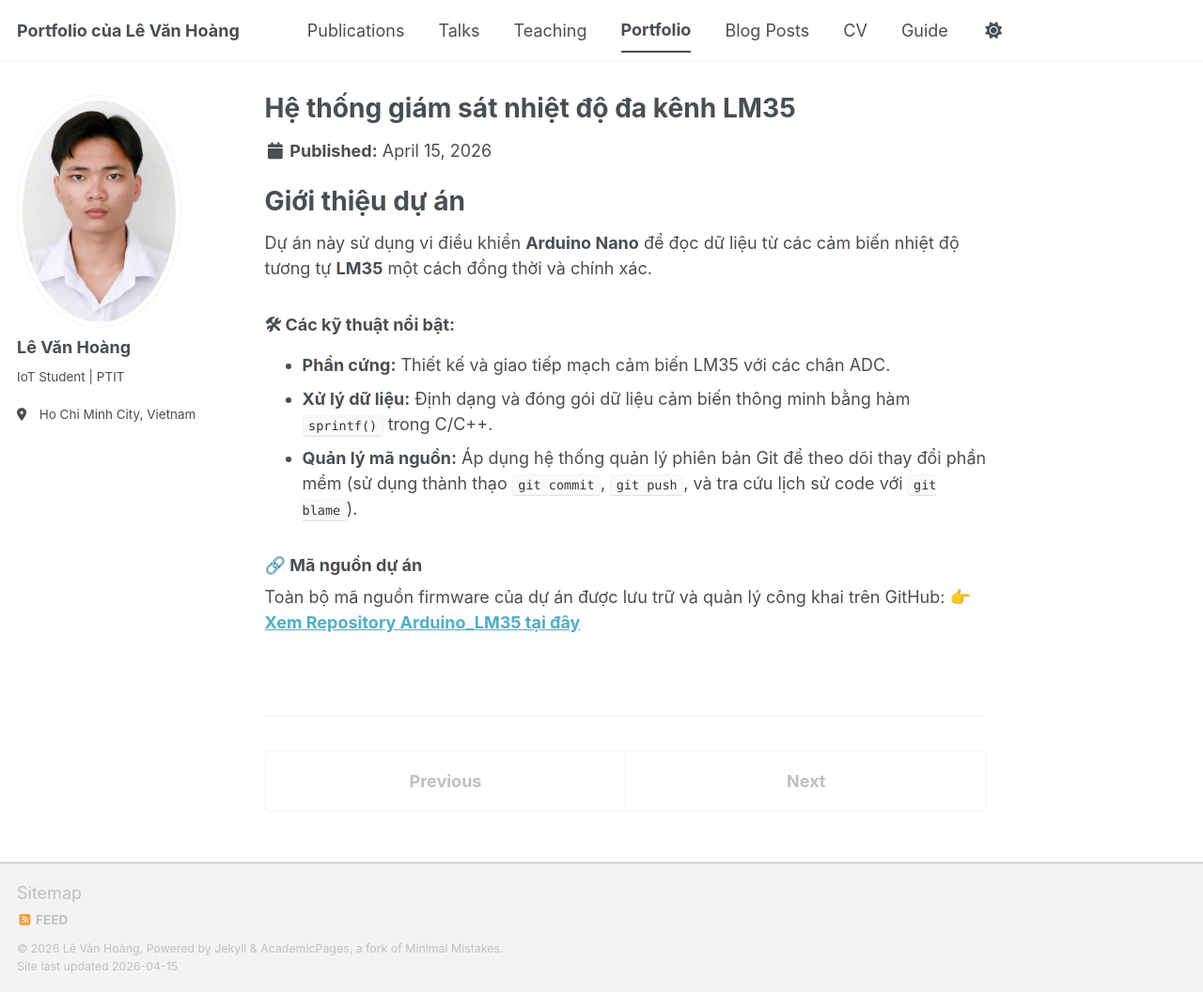
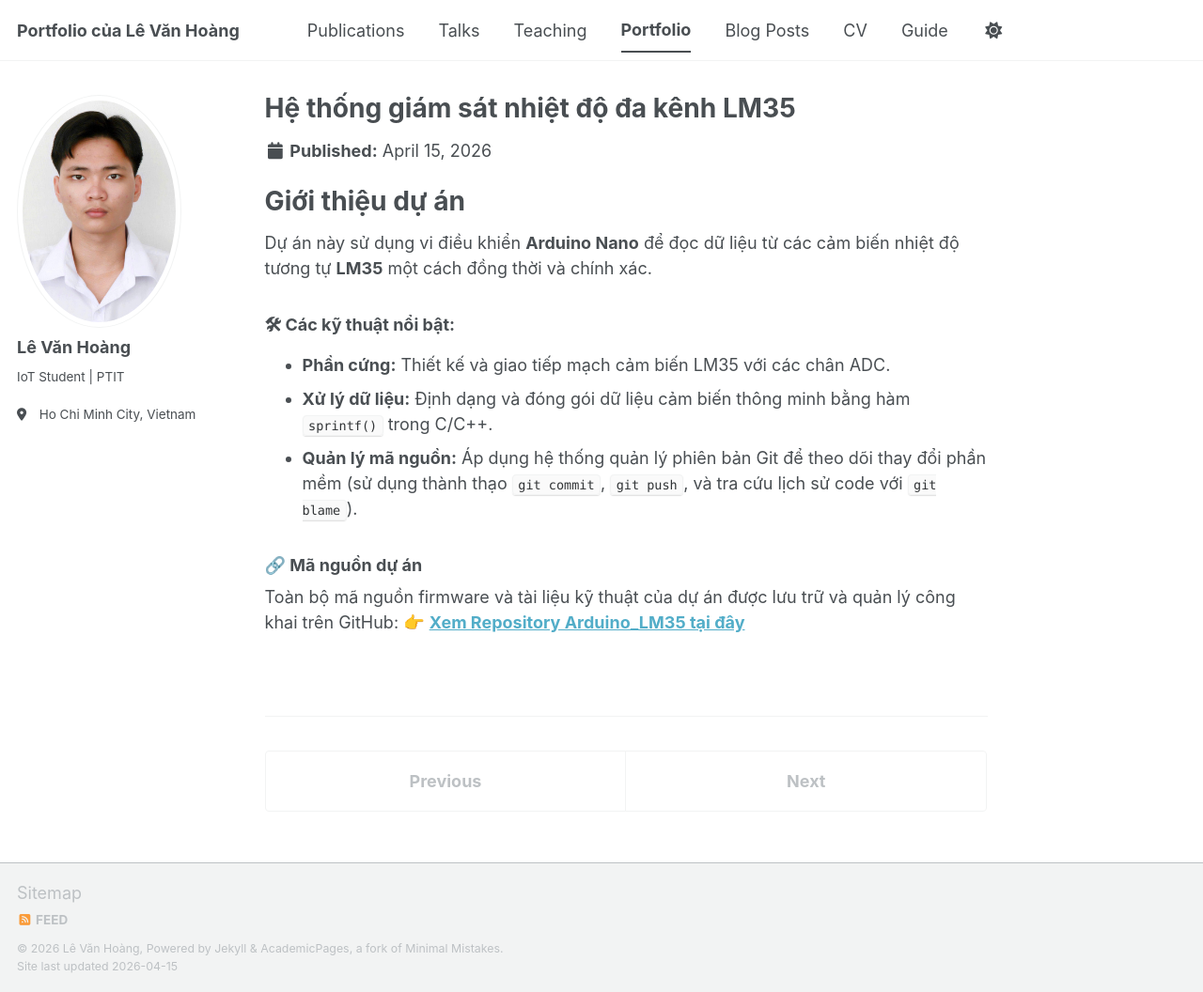
Before and after one commit to hoanghoang301205-max/hoanghoang301205-max.github.io, a Jekyll site: the page built from _portfolio/portfolio-1.md, in a window 1280 px wide and 1056 px high. Shown: the whole window at 94% size. Built offline with Jekyll 4.4.1, drawn with Linux system fonts in a browser that asks for light colours; a script bundle is joined from its source files by our own code; library files that are not in the unit come from our copies.

Commit message:
Update portfolio-1.md

```diff
--- a/_portfolio/portfolio-1.md
+++ b/_portfolio/portfolio-1.md
@@ -16,5 +16,5 @@ Dự án này sử dụng vi điều khiển **Arduino Nano** để đọc dữ
 * **Quản lý mã nguồn:** Áp dụng hệ thống quản lý phiên bản Git để theo dõi thay đổi phần mềm (sử dụng thành thạo `git commit`, `git push`, và tra cứu lịch sử code với `git blame`).
 
 ### 🔗 Mã nguồn dự án
-Toàn bộ mã nguồn firmware của dự án được lưu trữ và quản lý công khai trên GitHub:
+Toàn bộ mã nguồn firmware và tài liệu kỹ thuật của dự án được lưu trữ và quản lý công khai trên GitHub:
 👉 **[Xem Repository Arduino_LM35 tại đây](https://github.com/hoanghoang301205-max/Arduino_LM35_TempMonitor)**
```
